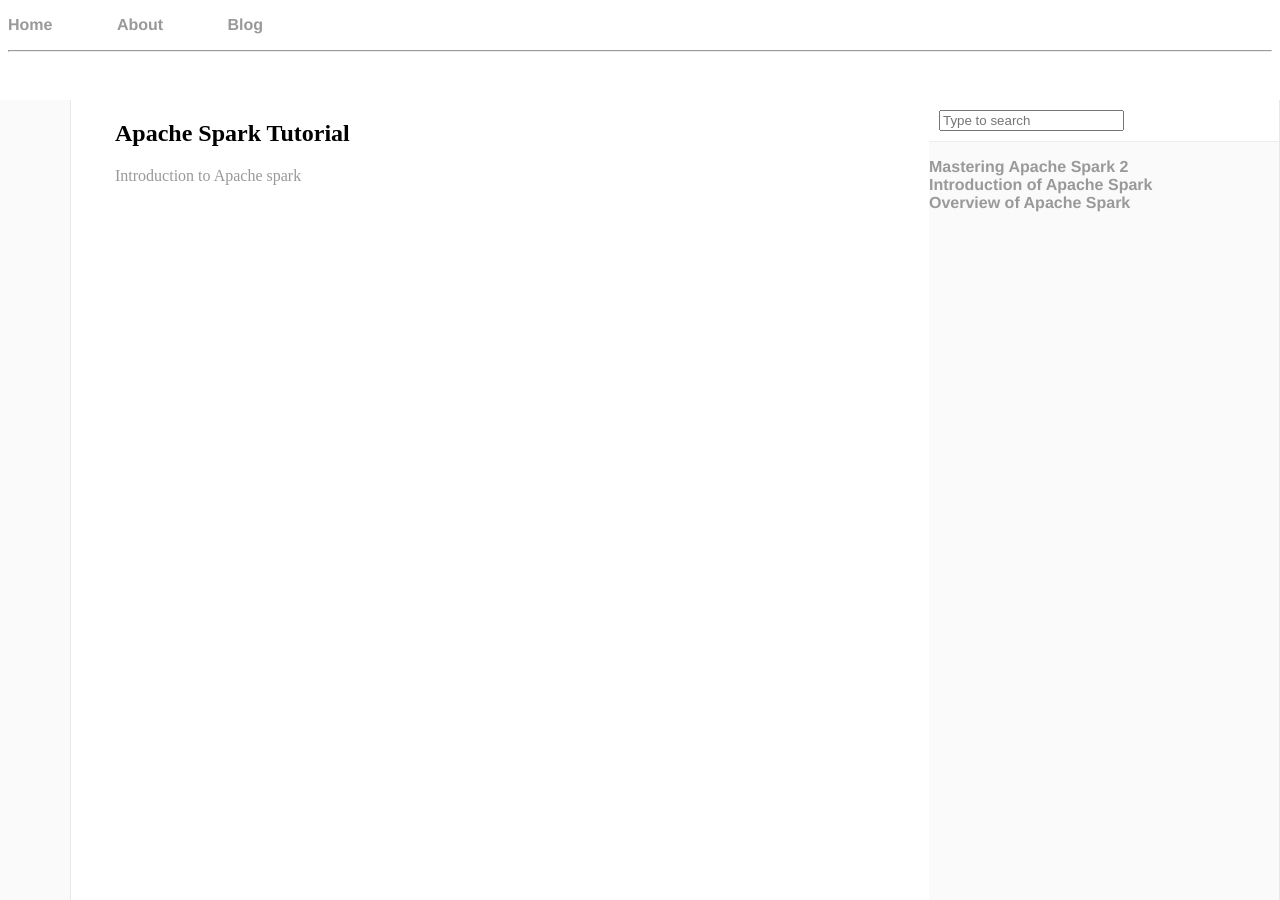
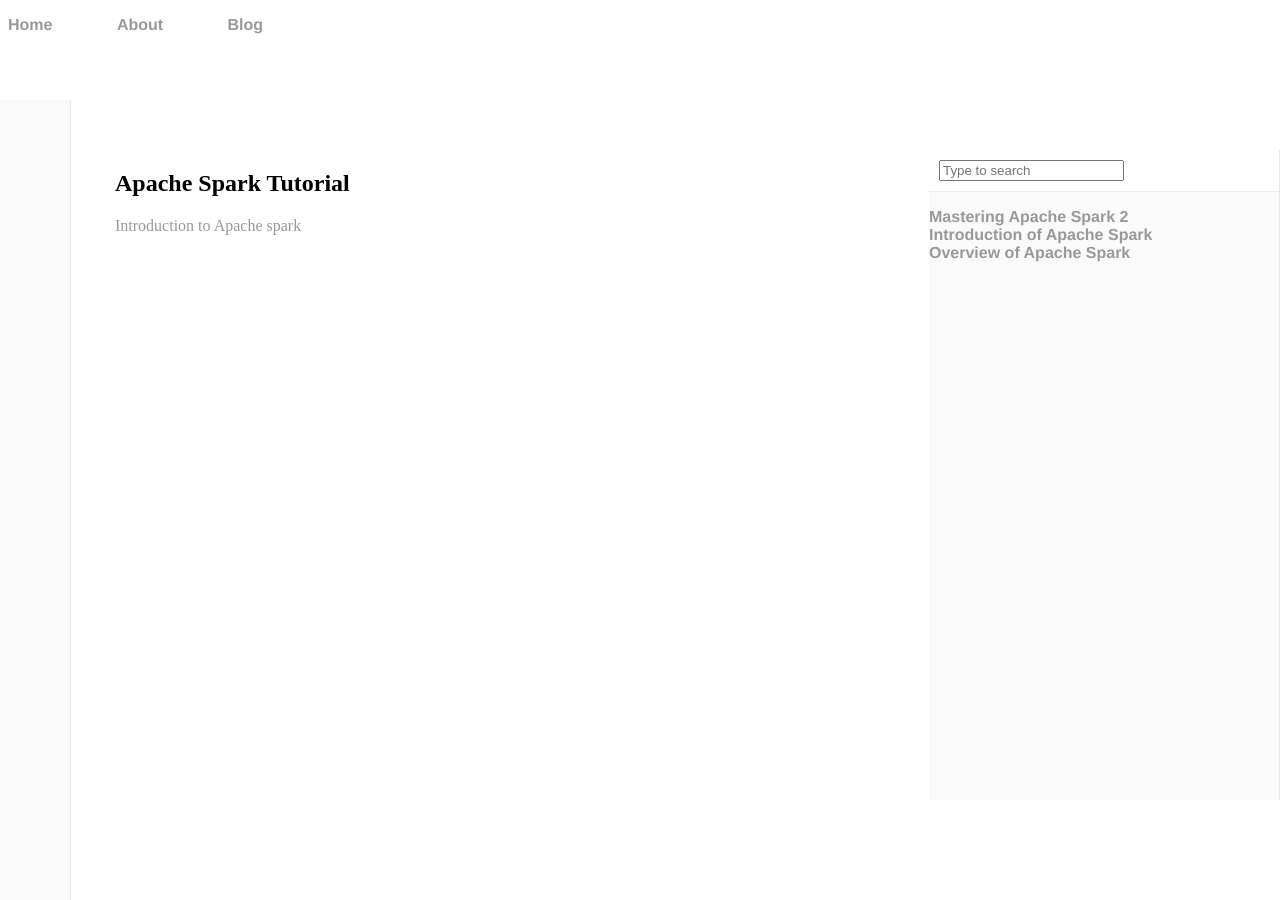
Before and after one commit to spark-tutorial/spark-tutorial.github.io, a Jekyll site: the page built from index.html, in a window 1280 px wide. Built offline with Jekyll 4.4.1, drawn with Linux system fonts in a browser that asks for light colours.

Commit message:
Update main.css

```diff
--- a/css/main.css
+++ b/css/main.css
@@ -177,3 +177,14 @@ ul.posts {
 ul.posts li {
     list-style: none;
 }
+
+.container2{
+    position: absolute;
+    top: 50px;
+    right: 0;
+    left: 0!important;
+    bottom: 100px;
+    overflow-y: auto;
+    color: #000;
+    background: #fff;
+}
```
